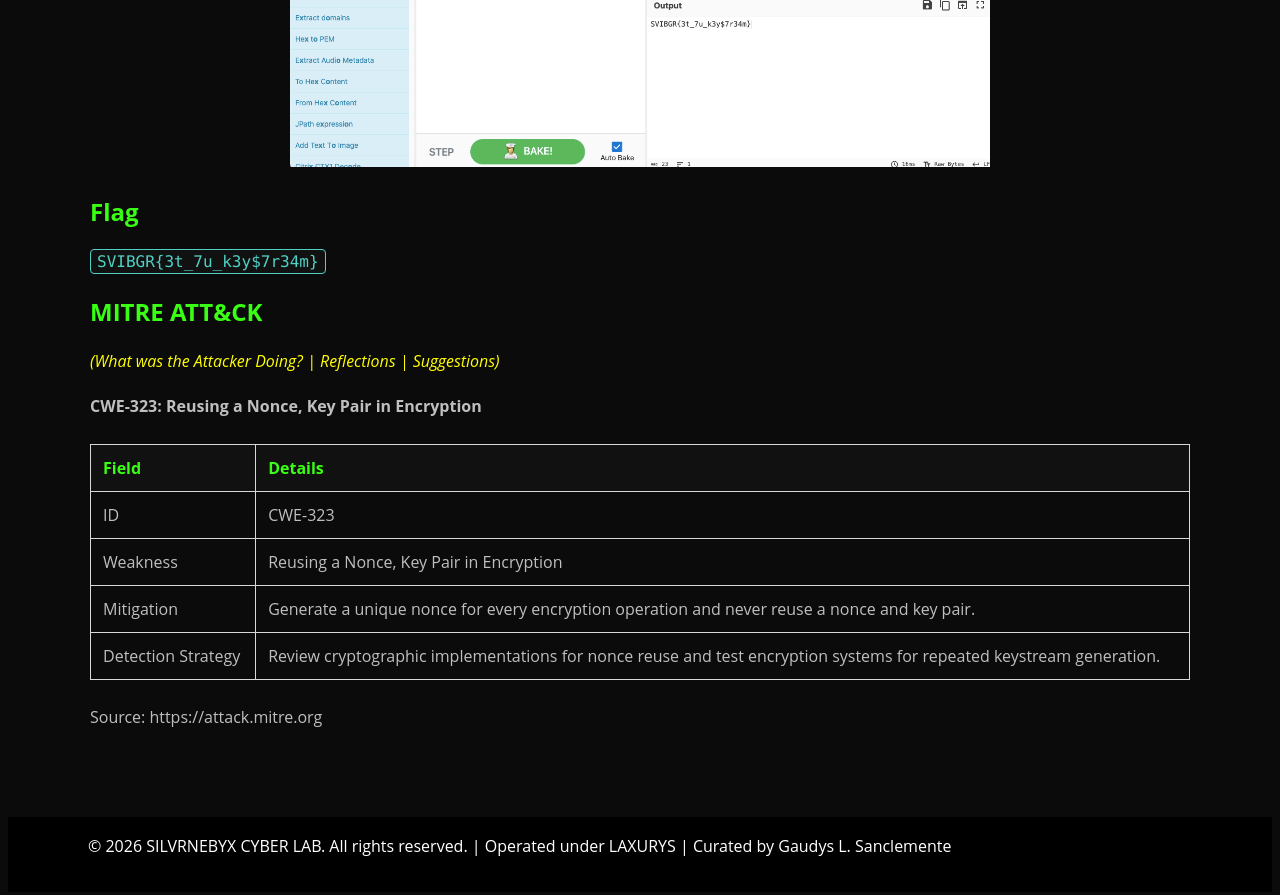
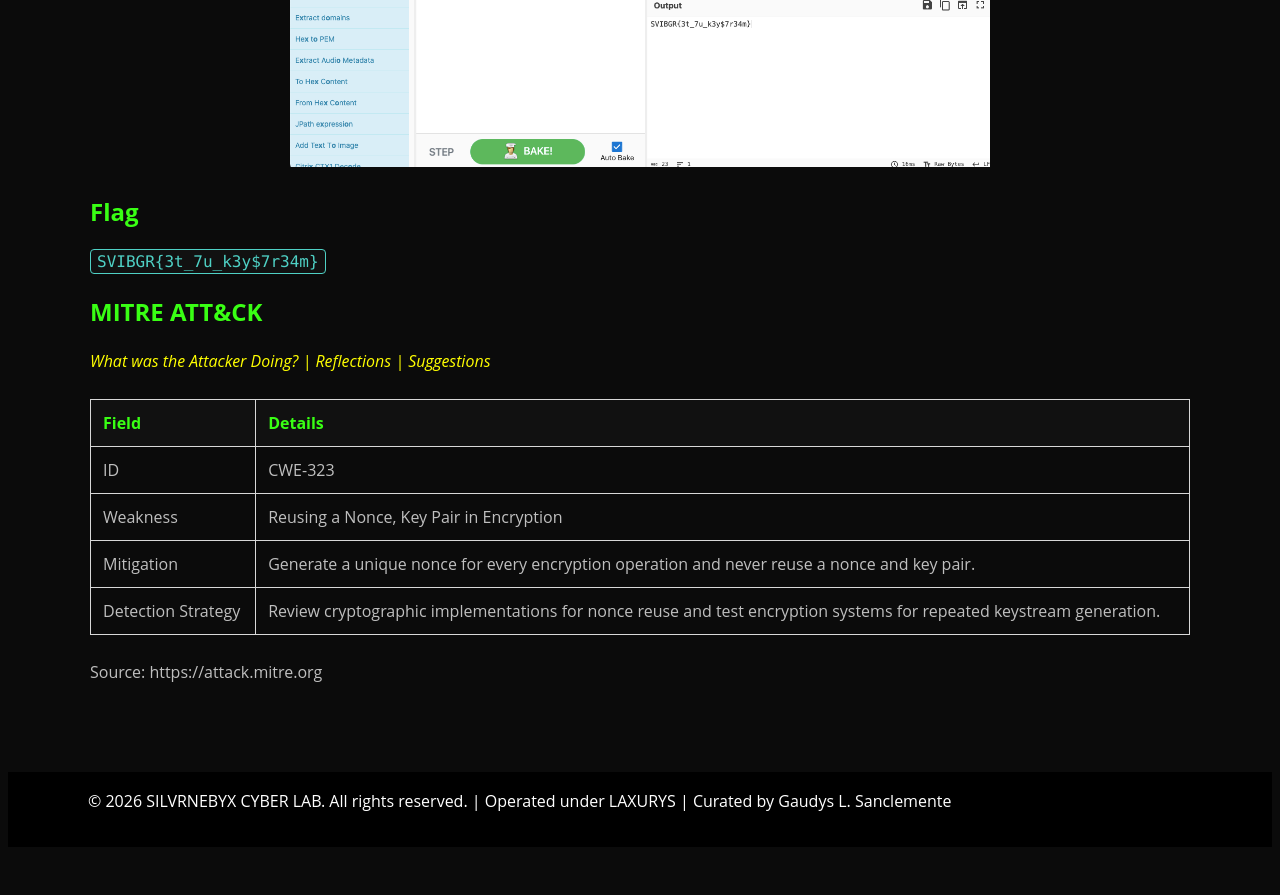
Before and after one commit to glsanclem/2026-US-Cyber-Open-CTF, a Jekyll site: the page built from main_challenges/noncesense.md, in a window 1280 px wide and 900 px high, scrolled down 3149 px. Shown: the top 895 px of the window. Built offline with Jekyll 4.4.1, drawn with Linux system fonts in a browser that asks for light colours; after the commit the page ends 4004 px from its top, so only the background shows below that.

Commit message:
Refactor MITRE ATT&CK section formatting
Updated formatting for MITRE ATT&CK section and removed CWE-323 details.

```diff
--- a/main_challenges/noncesense.md
+++ b/main_challenges/noncesense.md
@@ -87,9 +87,7 @@ The output revealed the flag: `SVIBGR{...}`.
 
 
 ## MITRE ATT&CK
-<span style="color:yellow; font-style:italic;">(What was the Attacker Doing? | Reflections | Suggestions)</span>
-
-**CWE-323: Reusing a Nonce, Key Pair in Encryption**
+<span style="color:yellow; font-style:italic;">_What was the Attacker Doing? | Reflections | Suggestions_</span>
 
 | Field | Details |
 |:--------|:---------|
```
